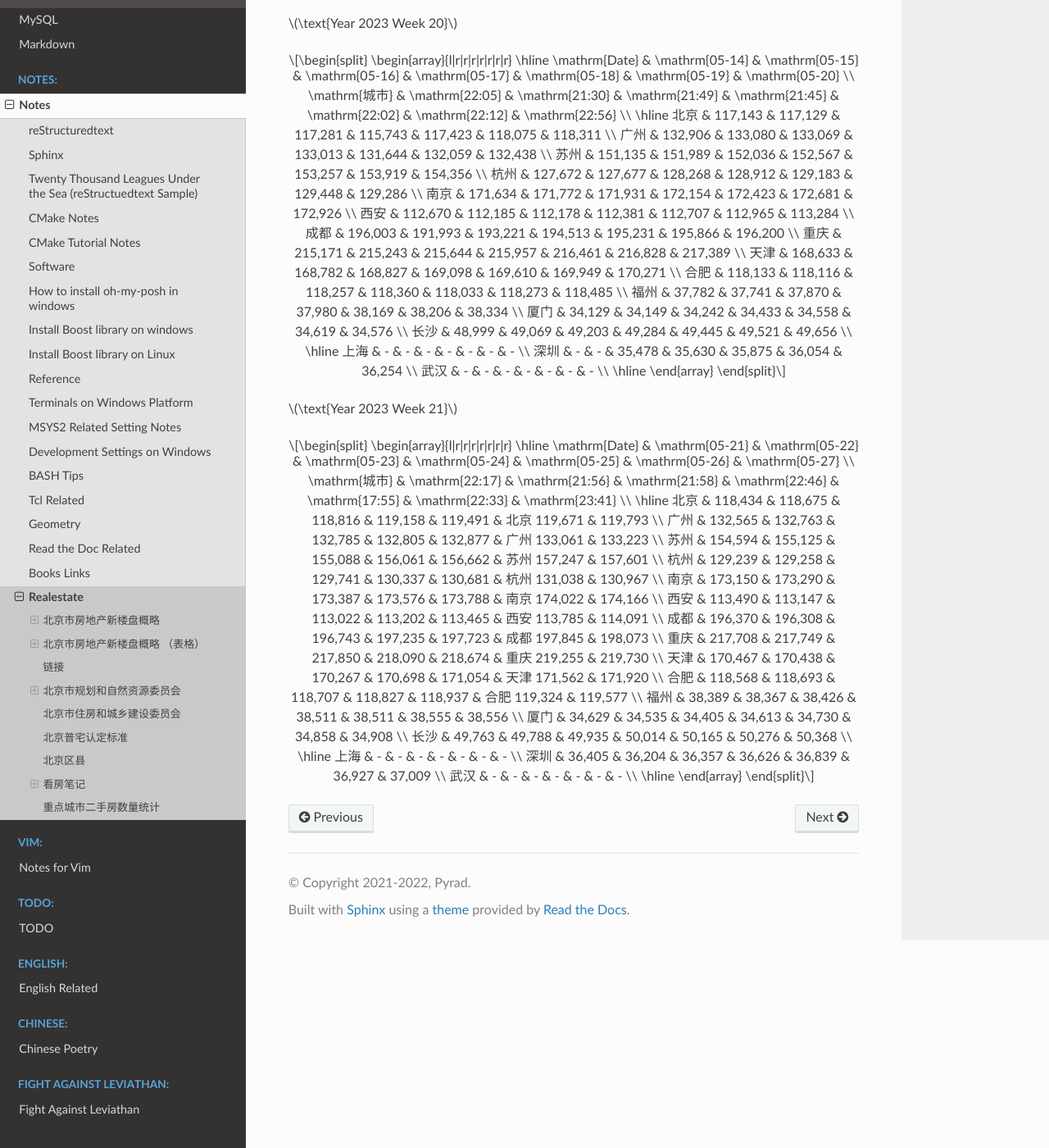
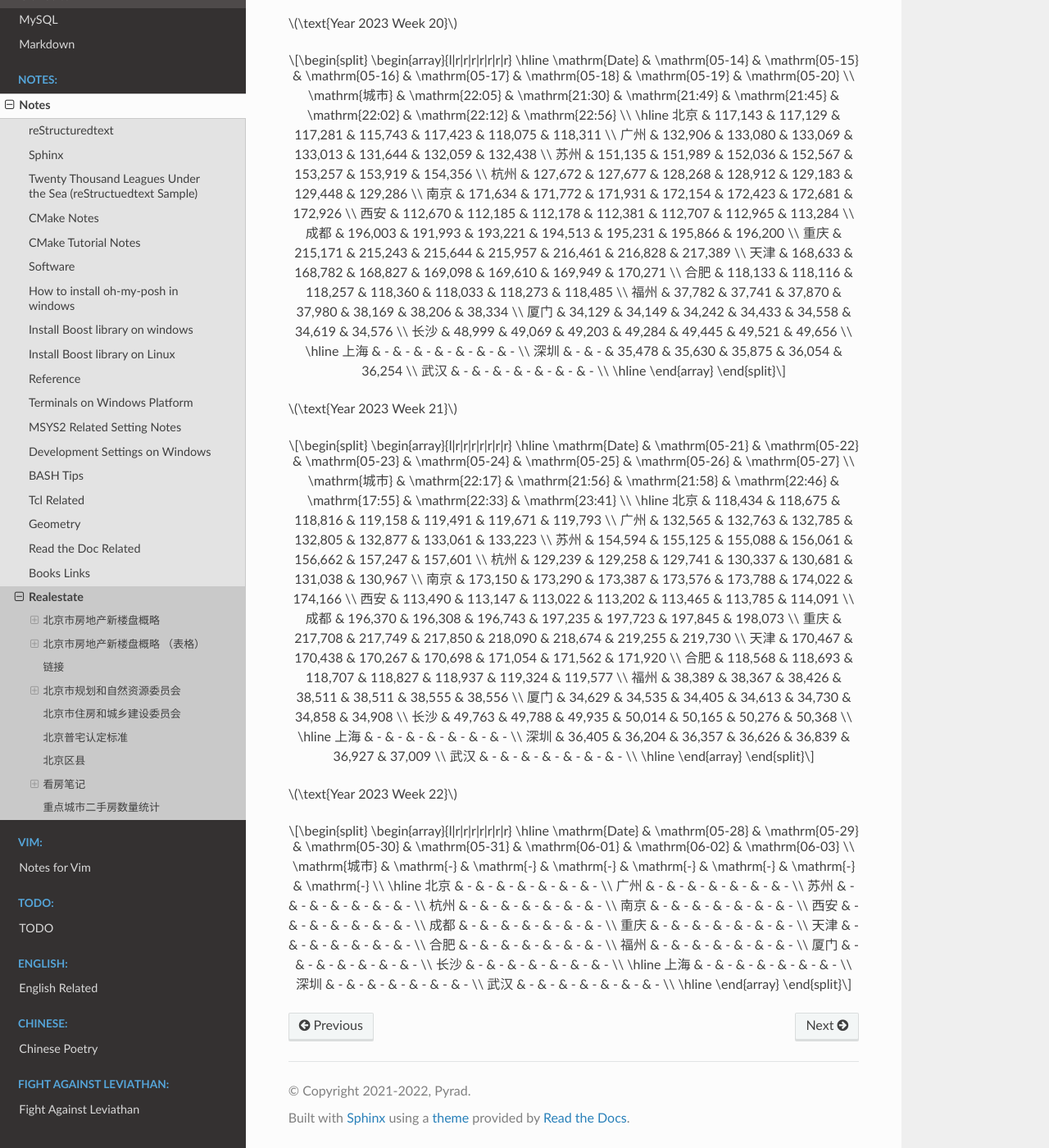
Before and after one commit to Pyrad/pyradnotes, a Sphinx documentation site: the page built from source/Notes/realestate.md, in a window 1280 px wide and 1400 px high, scrolled down 15918 px. Shown: the whole window at 82% size. Built offline with Sphinx 7.4.7 and the Read the Docs theme 2.0.0, drawn with Linux system fonts in a browser that asks for light colours; a script that is not in the unit is left out.

Commit message:
Realestate Add a table for week 22 of year 2023

```diff
--- a/source/Notes/realestate.md
+++ b/source/Notes/realestate.md
@@ -842,3 +842,33 @@
 \hline
 \end{array}
 $$
+
+
+
+$\text{Year 2023 Week 22}$
+$$
+\begin{array}{l|r|r|r|r|r|r|r}
+\hline
+\mathrm{Date} & \mathrm{05-28} & \mathrm{05-29} & \mathrm{05-30} & \mathrm{05-31} & \mathrm{06-01} & \mathrm{06-02} & \mathrm{06-03} \\
+\mathrm{城市} & \mathrm{-} & \mathrm{-} & \mathrm{-} & \mathrm{-} & \mathrm{-} & \mathrm{-} & \mathrm{-} \\
+\hline
+北京 & - & - & - & - & - & - & - \\
+广州 & - & - & - & - & - & - & - \\
+苏州 & - & - & - & - & - & - & - \\
+杭州 & - & - & - & - & - & - & - \\
+南京 & - & - & - & - & - & - & - \\
+西安 & - & - & - & - & - & - & - \\
+成都 & - & - & - & - & - & - & - \\
+重庆 & - & - & - & - & - & - & - \\
+天津 & - & - & - & - & - & - & - \\
+合肥 & - & - & - & - & - & - & - \\
+福州 & - & - & - & - & - & - & - \\
+厦门 & - & - & - & - & - & - & - \\
+长沙 & - & - & - & - & - & - & - \\
+\hline
+上海 & - & - & - & - & - & - & - \\
+深圳 & - & - & - & - & - & - & - \\
+武汉 & - & - & - & - & - & - & - \\
+\hline
+\end{array}
+$$
```
Also changed, not shown: other parts of source/Notes/realestate.md (+10 -10 lines).
